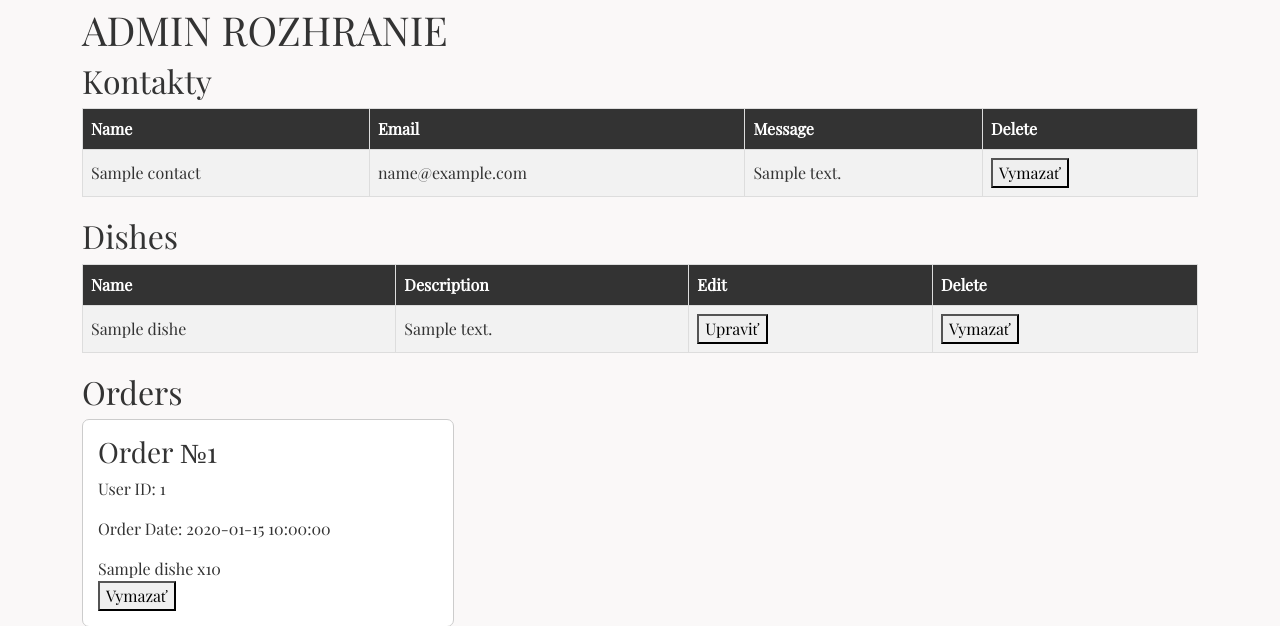
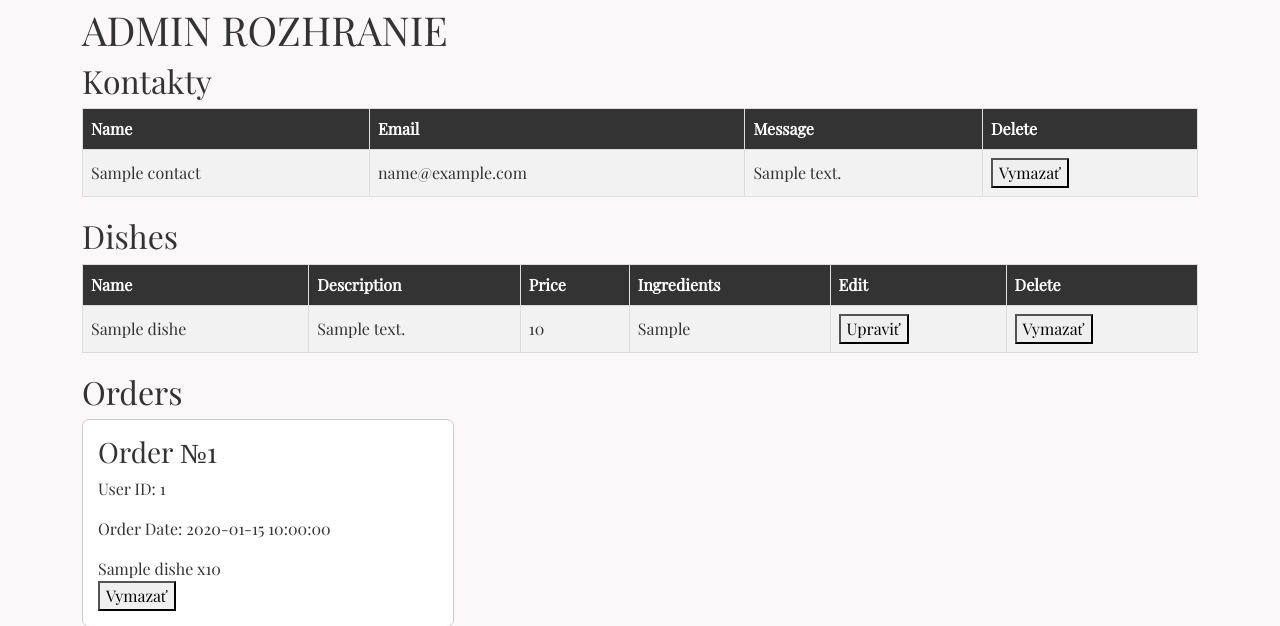
Before and after one commit to diiivol/sj_projekt, a PHP site: page /templates/admin.php in a window 1280 px wide. Shown: the part 64-690 px from the top of the page. Run offline with PHP 8.4, Linux system fonts and the light colour scheme; the visitor is signed in with stand-in values (Sample User, id 1); tables that the repository leaves empty or names only in its code hold one stand-in row (values such as "Sample post").

Commit message:
+edit price&ingredients

```diff
--- a/_inc/classes/Dishes.php
+++ b/_inc/classes/Dishes.php
@@ -41,9 +41,12 @@ class Dishes extends Database
         $id = $_POST['update_dishes'];
         $new_name = $_POST['new_dish_name'];
         $new_description = $_POST['new_dish_description'];
+        $new_price = $_POST['new_dish_price'];
+        $new_ingredients = $_POST['new_dish_ingredients'];
 
-        $sql = "UPDATE dishes SET name = :name, description = :description WHERE id = :id";
+        $sql = "UPDATE dishes SET name = :name, description = :description, price = :price, ingredients = :ingredients WHERE id = :id";
         $stmt = $this->connect()->prepare($sql);
-        $stmt->execute(['name' => $new_name, 'description' => $new_description, 'id' => $id]);
+        $stmt->execute(['name' => $new_name, 'description' => $new_description, 'price' => $new_price, 'ingredients' => $new_ingredients, 'id' => $id]);
     }
+
 }
--- a/assets/js/edit.js
+++ b/assets/js/edit.js
@@ -6,12 +6,18 @@ window.addEventListener('DOMContentLoaded', (event) => {
             let row = event.target.closest('tr');
             let nameField = row.querySelector('.dish-name');
             let descriptionField = row.querySelector('.dish-description');
+            let priceField = row.querySelector('.dish-price');
+            let ingredientsField = row.querySelector('.dish-ingredients');
             let form = event.target.closest('form');
             let nameInput = form.querySelector('input[name="new_dish_name"]');
             let descriptionInput = form.querySelector('input[name="new_dish_description"]');
+            let priceInput = form.querySelector('input[name="new_dish_price"]');
+            let ingredientsInput = form.querySelector('input[name="new_dish_ingredients"]');
 
             nameField.textContent = '';
             descriptionField.textContent = '';
+            priceField.textContent = '';
+            ingredientsField.textContent = '';
 
             let editableNameInput = document.createElement('input');
             editableNameInput.type = 'text';
@@ -27,8 +33,24 @@ window.addEventListener('DOMContentLoaded', (event) => {
                 descriptionInput.value = event.target.value;
             });
 
+            let editablePriceInput = document.createElement('input');
+            editablePriceInput.type = 'text';
+            editablePriceInput.value = priceInput.value;
+            editablePriceInput.addEventListener('input', (event) => {
+                priceInput.value = event.target.value;
+            });
+
+            let editableIngredientsInput = document.createElement('input');
+            editableIngredientsInput.type = 'text';
+            editableIngredientsInput.value = ingredientsInput.value;
+            editableIngredientsInput.addEventListener('input', (event) => {
+                ingredientsInput.value = event.target.value;
+            });
+
             nameField.appendChild(editableNameInput);
             descriptionField.appendChild(editableDescriptionInput);
+            priceField.appendChild(editablePriceInput);
+            ingredientsField.appendChild(editableIngredientsInput);
 
             event.target.style.display = 'none';
             row.querySelector('.save-button').style.display = 'inline';
--- a/templates/admin.php
+++ b/templates/admin.php
@@ -80,6 +80,8 @@ if (!isset($_SESSION['logged_in']) || $_SESSION['logged_in'] != true || $_SESSIO
                 echo '<table class="admin-table">';
                 echo '<tr><th>Name</th>
                           <th>Description</th>
+                          <th>Price</th>
+                          <th>Ingredients</th>
                           <th>Edit</th>
                           <th>Delete</th>
                       </tr>';
@@ -88,10 +90,15 @@ if (!isset($_SESSION['logged_in']) || $_SESSION['logged_in'] != true || $_SESSIO
                     echo '<tr>';
                     echo '<td class="dish-name">' . $d->name . '</td>';
                     echo '<td class="dish-description">' . $d->description . '</td>';
+                    echo '<td class="dish-price">' . $d->price . '</td>';
+                    echo '<td class="dish-ingredients">' . $d->ingredients . '</td>';
+
                     echo '<td>
                             <form action="" method="POST">
                                 <input type="hidden" name="new_dish_name" value="' . $d->name . '">
                                 <input type="hidden" name="new_dish_description" value="' . $d->description . '">
+                                <input type="hidden" name="new_dish_price" value="' . $d->price . '">
+                                <input type="hidden" name="new_dish_ingredients" value="' . $d->ingredients . '">
                                 <button class="edit-button" type="button">Upraviť</button>
                                 <button class="save-button" type="submit" name="update_dishes" value="' . $d->id . '" style="display: none;">OK</button>
                             </form>
```
